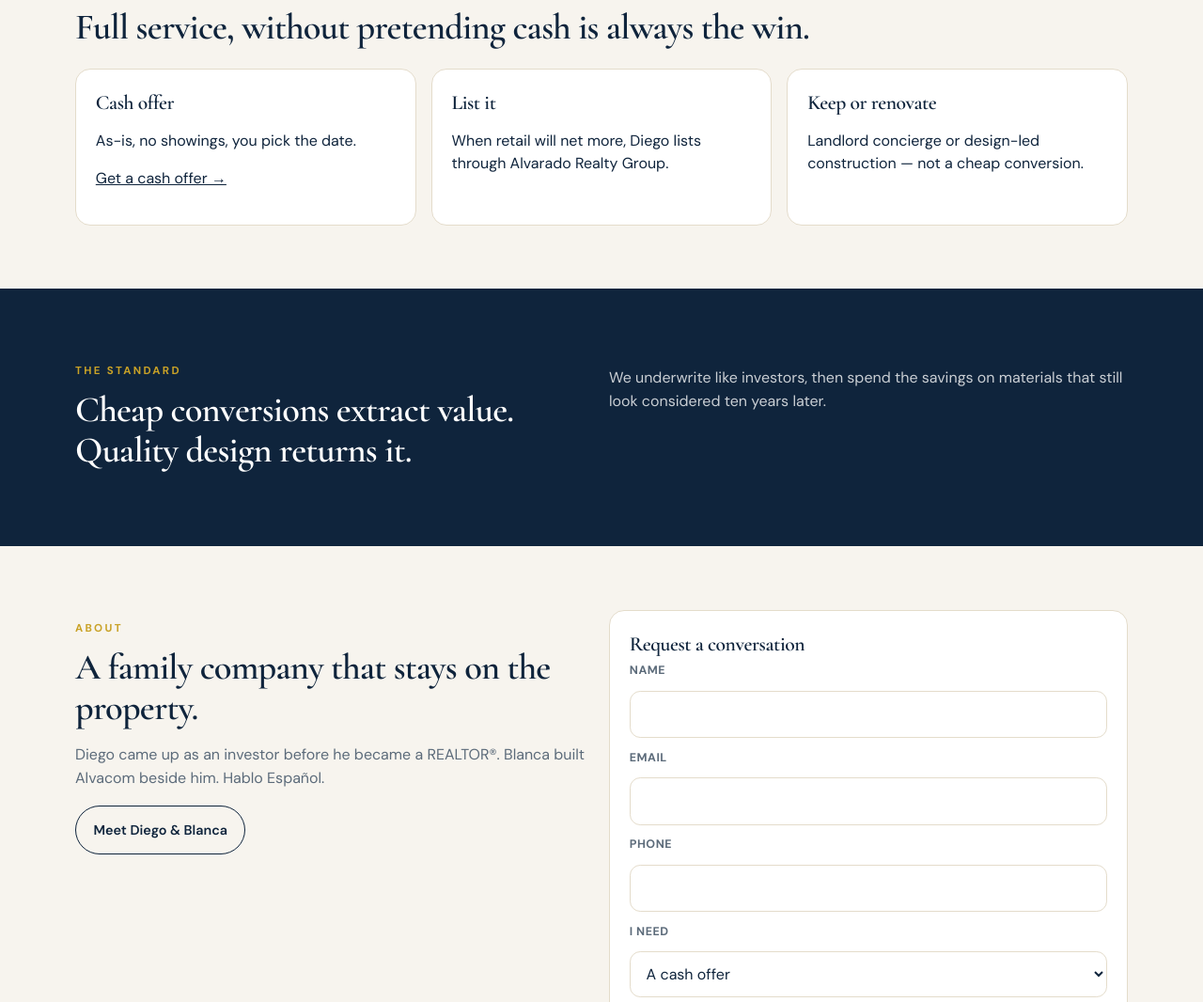
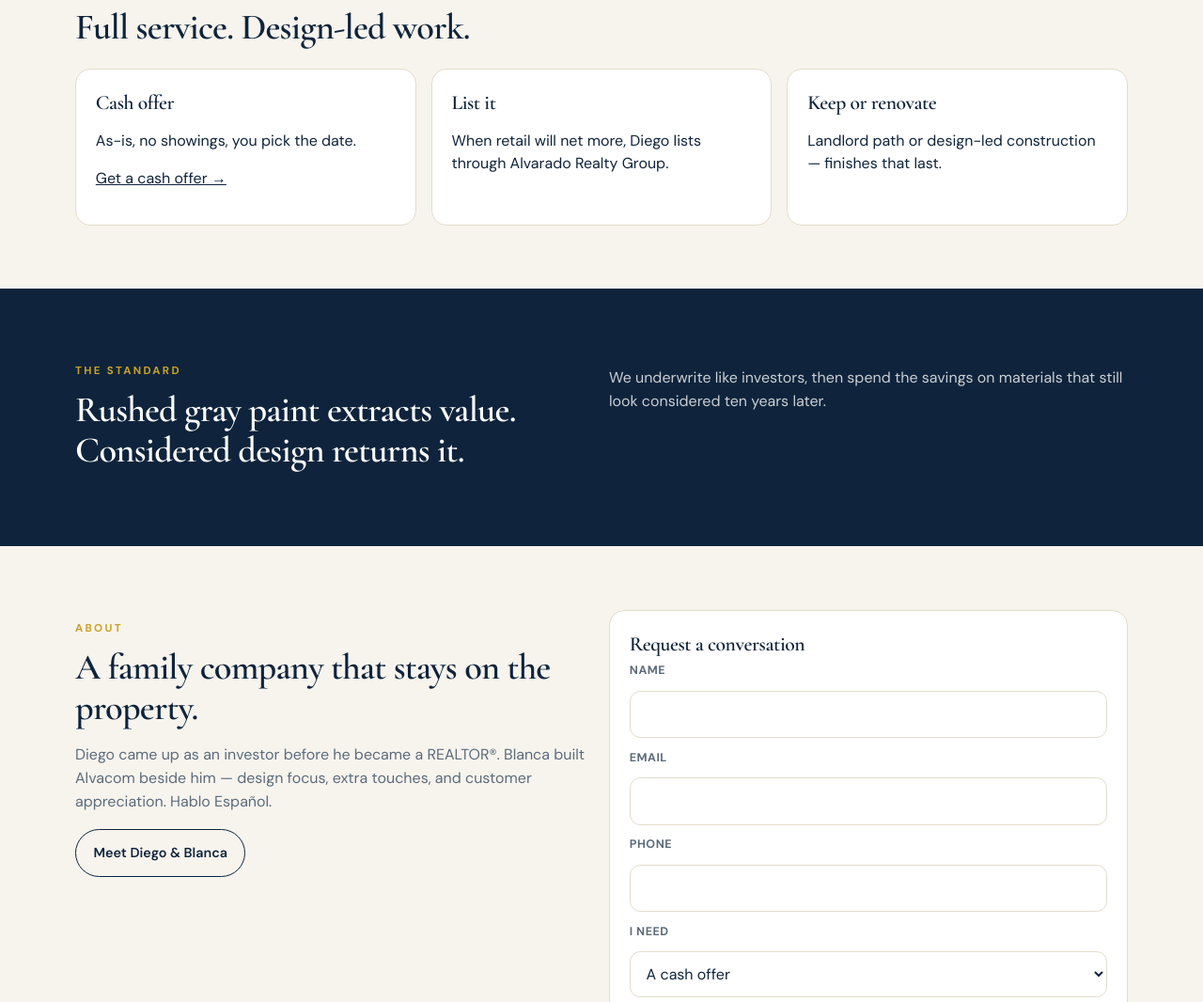
Before and after one commit to diealvarado/dfw-wholesales, a website: page site/index.html in a window 1280 px wide. Shown: the part 880-1946 px from the top of the page at 94% size. Drawn offline with nearby package versions, Linux system fonts and the light colour scheme.

Commit message:
Homepage static copy: drop cheap conversion and concierge

```diff
--- a/site/index.html
+++ b/site/index.html
@@ -4,7 +4,7 @@
   <meta charset="utf-8" />
   <meta name="viewport" content="width=device-width, initial-scale=1" />
   <title>Take a cash offer — or a better path | Alvacom Homes DFW</title>
-  <meta name="description" content="Alvacom buys DFW houses as-is for cash, lists when the market nets more, and handles assisted-living and renovation. Diego Alvarado, Texas REALTOR® #822481." />
+  <meta name="description" content="Alvacom buys DFW houses as-is for cash, lists when the market nets more, and handles assisted-living and renovation. Family-run by Diego and Blanca." />
   <link rel="canonical" href="https://alvacomhomes.netlify.app/" />
   <link rel="icon" href="/favicon.svg" type="image/svg+xml" />
   <link rel="stylesheet" href="https://fonts.googleapis.com/css2?family=Cormorant+Garamond:wght@500;600;700&family=DM+Sans:opsz,wght@9..40,400;9..40,500;9..40,600;9..40,700&display=swap" />
@@ -22,7 +22,7 @@
   <div class="wrap">
     <p class="kicker">Dallas–Fort Worth · As-is cash or full service</p>
     <h1>Sell the house on your timeline. Keep the neighborhood intact.</h1>
-    <p class="lede">Alvacom is Diego and Blanca. We buy houses for cash when speed matters, list them when the open market will pay you more, and renovate without the cheap gray conversion.</p>
+    <p class="lede">Alvacom is Diego and Blanca. We buy houses for cash when speed matters, list them when the open market will pay you more, and renovate with finishes that still feel like a home.</p>
     <div class="actions">
       <a class="btn gold" href="/cash-offer/">Request a cash offer</a>
       <a class="btn light" href="/services/">See every path</a>
@@ -30,23 +30,23 @@
     </div>
   </div>
 </section>
-<div class="band"><p>Cash offers</p><p>Buy &amp; sell</p><p>Assisted living</p><p>Quality finishes</p></div>
+<div class="band"><p>Cash offers</p><p>Buy & sell</p><p>Assisted living</p><p>Quality finishes</p></div>
 <section class="section"><div class="wrap">
 <p class="kicker">How we work</p>
-<h2>Full service, without pretending cash is always the win.</h2>
+<h2>Full service. Design-led work.</h2>
 <div class="grid3" style="margin-top:1.4rem">
 <article class="card"><h3>Cash offer</h3><p>As-is, no showings, you pick the date.</p><p><a href="/cash-offer/">Get a cash offer →</a></p></article>
 <article class="card"><h3>List it</h3><p>When retail will net more, Diego lists through Alvarado Realty Group.</p></article>
-<article class="card"><h3>Keep or renovate</h3><p>Landlord concierge or design-led construction — not a cheap conversion.</p></article>
+<article class="card"><h3>Keep or renovate</h3><p>Landlord path or design-led construction — finishes that last.</p></article>
 </div></div></section>
 <section class="section navy"><div class="wrap grid2">
-<div><p class="kicker">The standard</p><h2>Cheap conversions extract value. Quality design returns it.</h2></div>
+<div><p class="kicker">The standard</p><h2>Rushed gray paint extracts value. Considered design returns it.</h2></div>
 <p class="muted">We underwrite like investors, then spend the savings on materials that still look considered ten years later.</p>
 </div></section>
 <section class="section"><div class="wrap grid2">
 <div><p class="kicker">About</p><h2>A family company that stays on the property.</h2>
-<p class="muted">Diego came up as an investor before he became a REALTOR®. Blanca built Alvacom beside him. Hablo Español.</p>
-<p><a class="btn ghost" href="/about/">Meet Diego &amp; Blanca</a></p></div>
+<p class="muted">Diego came up as an investor before he became a REALTOR®. Blanca built Alvacom beside him — design focus, extra touches, and customer appreciation. Hablo Español.</p>
+<p><a class="btn ghost" href="/about/">Meet Diego & Blanca</a></p></div>
 <div class="panel"><h3>Request a conversation</h3>
 <form name="alvacom-contact" method="POST" data-netlify="true" netlify-honeypot="bot-field" action="/thank-you/">
 <input type="hidden" name="form-name" value="alvacom-contact" />
@@ -58,7 +58,7 @@
 <select name="interest"><option value="cash-offer">A cash offer</option><option value="assisted-living">Assisted-living help</option><option value="sell">List with an agent</option><option value="other">Something else</option></select>
 <label>Property address</label><input name="address" />
 <label>Message</label><textarea name="message"></textarea>
-<button class="btn" type="submit">Send to Diego &amp; Blanca</button>
+<button class="btn" type="submit">Send to Diego & Blanca</button>
 </form></div></div></section>
 <footer><div class="wrap foot"><div><strong>Alvacom LLC</strong><br />Diego Alvarado, Texas REALTOR® · TREC #822481 · Hablo Español<br /><a href="tel:+14693229414">(469) 322-9414</a></div>
 <div><a href="https://alvaradorealtygroup.com">Alvarado Realty Group</a><br /><a href="/llms.txt">llms.txt</a> · <a href="/ai-information/">AI information</a><br /><a href="https://dfw-wholesales.netlify.app/">Investor login</a></div></div></footer>
```
